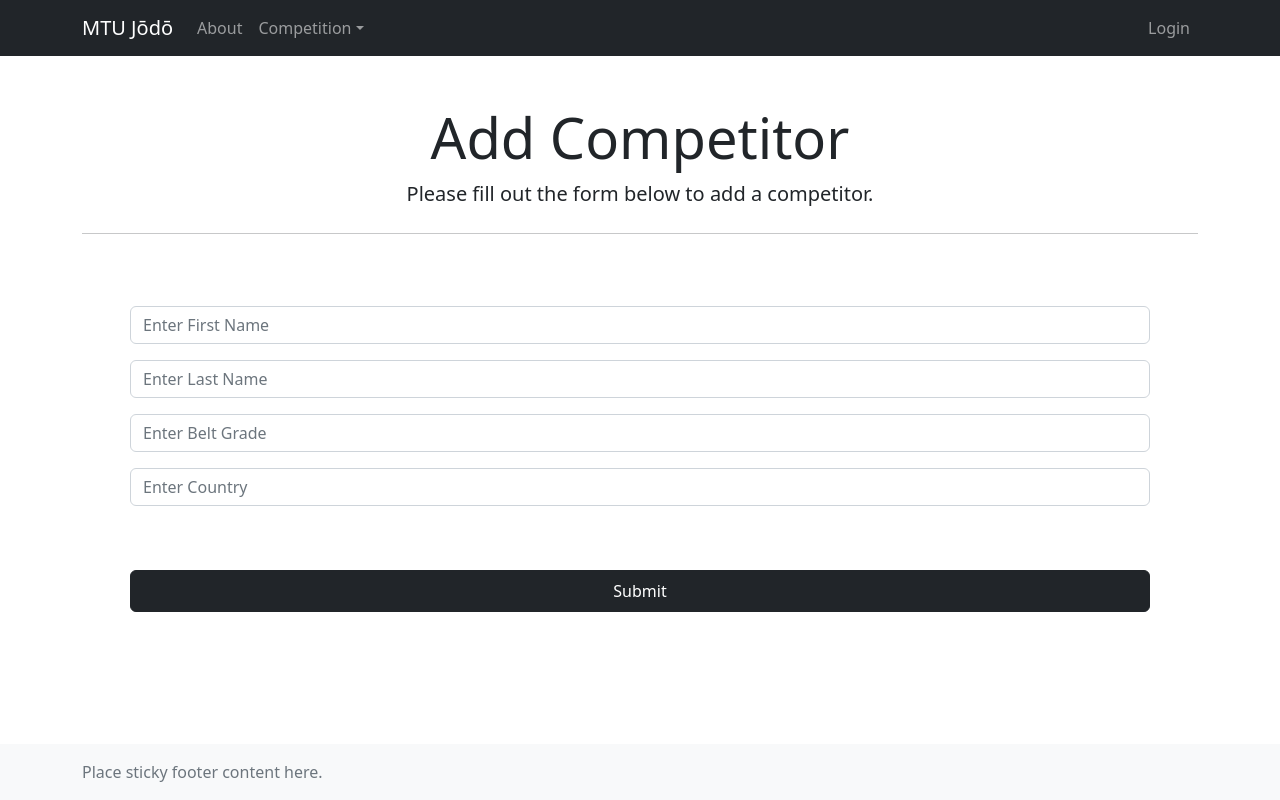
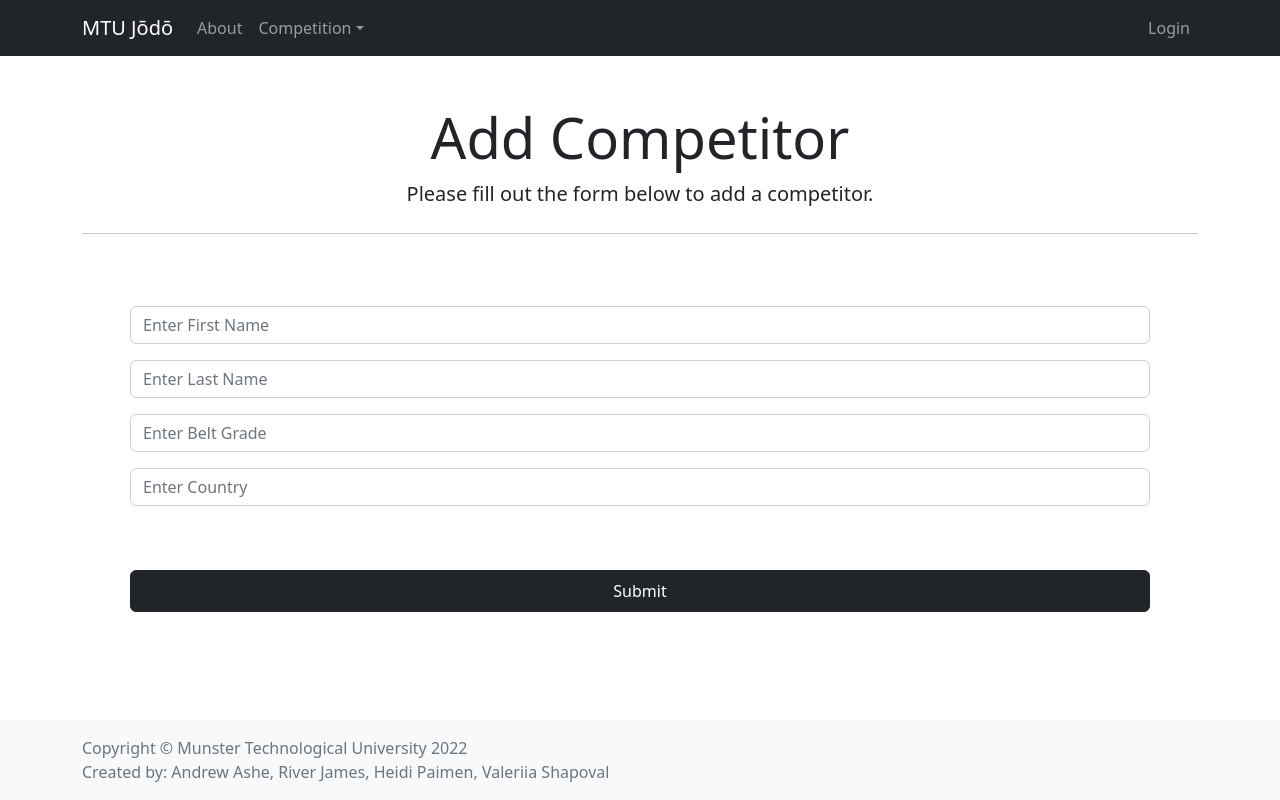
Before and after one commit to heipaipai/MTU-Jodo, a Next.js app: page /competition/addCompetitor in a window 1280 px wide. Built offline with nearby package versions, Linux system fonts and the light colour scheme.

Commit message:
test:test

```diff
--- a/app/footer.tsx
+++ b/app/footer.tsx
@@ -5,7 +5,9 @@ function footer() {
     // bootstrap footer at bottom of page
     <footer className="footer mt-auto py-3 bg-light fixed-bottom">
         <div className="container">
-            <span className="text-muted">Place sticky footer content here.</span>
+            <span className="text-muted">Copyright &copy; Munster Technological University 2022</span>
+            <br />
+            <span className="text-muted">Created by: Andrew Ashe, River James, Heidi Paimen, Valeriia Shapoval</span>
         </div>
     </footer>
 
```
